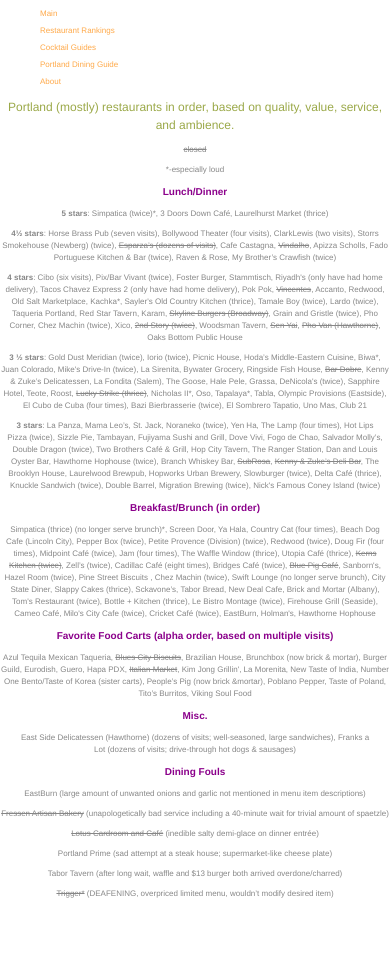
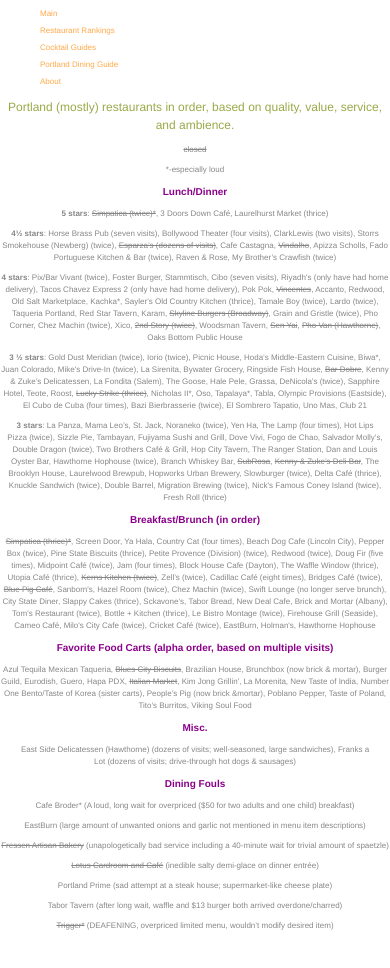
Before and after one commit to gnkatchmar/gkatchmar.com, a plain HTML site: page rest.html in a window 390 px wide. Drawn offline with nearby package versions, Linux system fonts and the light colour scheme.

Commit message:
9/17/16 update

```diff
--- a/css/main.css
+++ b/css/main.css
@@ -156,7 +156,7 @@ a:active {
 
 /* Floated Columns ------------------ */
 
-.
+
 
 
 
--- a/rest.html
+++ b/rest.html
@@ -29,19 +29,19 @@
 
         <h3>Lunch/Dinner</h3>
 
-            <p><b>5 stars</b>: Simpatica&nbsp;(twice)*, 3 Doors Down Café, Laurelhurst Market&nbsp;(thrice)</p>
+            <p><b>5 stars</b>: <del>Simpatica&nbsp;(twice)*</del>, 3 Doors Down Café, Laurelhurst Market&nbsp;(thrice)</p>
 
             <p><b>4½ stars</b>: Horse Brass Pub&nbsp;(seven visits), Bollywood Theater&nbsp;(four visits), ClarkLewis&nbsp;(two visits), Storrs Smokehouse&nbsp;(Newberg)&nbsp;(twice), <del>Esparza’s (dozens of visits)</del>, Cafe Castagna, <del>Vindalho</del>, Apizza Scholls, Fado Portuguese Kitchen &amp&nbsp;Bar&nbsp;(twice), Raven &amp&nbsp;Rose, My&nbsp;Brother’s Crawfish&nbsp;(twice)</p>
 
-            <p><b>4 stars</b>: Cibo&nbsp;(six visits), Pix/Bar Vivant&nbsp;(twice), Foster Burger, Stammtisch, Riyadh's (only have had home delivery), Tacos Chavez Express 2 (only have had home delivery), Pok Pok, <del>Vincentes</del>, Accanto, Redwood, Old Salt Marketplace, Kachka*, Sayler's Old Country Kitchen&nbsp;(thrice), Tamale Boy&nbsp;(twice), Lardo&nbsp;(twice), Taqueria Portland, Red Star Tavern, Karam, <del>Skyline Burgers&nbsp;(Broadway)</del>, Grain and Gristle&nbsp;(twice), Pho Corner, Chez Machin&nbsp;(twice), Xico, <del>2nd Story&nbsp;(twice)</del>, Woodsman Tavern, <del>Sen Yai</del>, <del>Pho Van&nbsp;(Hawthorne)</del>, Oaks Bottom Public&nbsp;House</p>
+            <p><b>4 stars</b>: Pix/Bar Vivant&nbsp;(twice), Foster Burger, Stammtisch, Cibo&nbsp;(seven visits), Riyadh's (only have had home delivery), Tacos Chavez Express 2 (only have had home delivery), Pok Pok, <del>Vincentes</del>, Accanto, Redwood, Old Salt Marketplace, Kachka*, Sayler's Old Country Kitchen&nbsp;(thrice), Tamale Boy&nbsp;(twice), Lardo&nbsp;(twice), Taqueria Portland, Red Star Tavern, Karam, <del>Skyline Burgers&nbsp;(Broadway)</del>, Grain and Gristle&nbsp;(twice), Pho Corner, Chez Machin&nbsp;(twice), Xico, <del>2nd Story&nbsp;(twice)</del>, Woodsman Tavern, <del>Sen Yai</del>, <del>Pho Van&nbsp;(Hawthorne)</del>, Oaks Bottom Public&nbsp;House</p>
 
             <p><b>3 ½ stars</b>: Gold Dust Meridian&nbsp;(twice), Iorio&nbsp;(twice), Picnic House, Hoda’s Middle-Eastern Cuisine, Biwa*, Juan Colorado, Mike's Drive-In&nbsp;(twice), La Sirenita, Bywater Grocery, Ringside Fish House, <del>Bar Dobre</del>, Kenny &amp&nbsp;Zuke’s Delicatessen, La Fondita&nbsp;(Salem), The Goose, Hale Pele, Grassa, DeNicola's (twice), Sapphire Hotel, Teote, Roost, <del>Lucky Strike&nbsp;(thrice)</del>, Nicholas II*, Oso, Tapalaya*, Tabla, Olympic Provisions&nbsp;(Eastside), El Cubo de Cuba&nbsp;(four times), Bazi Bierbrasserie&nbsp;(twice), El Sombrero Tapatio, Uno Mas, Club&nbsp;21 </p>
 
-            <p><b>3 stars</b>: La Panza, Mama Leo’s, St. Jack, Noraneko (twice), Yen Ha, The Lamp&nbsp;(four times), Hot Lips Pizza&nbsp;(twice), Sizzle Pie, Tambayan, Fujiyama Sushi and Grill, Dove Vivi, Fogo de Chao, Salvador Molly’s, Double Dragon&nbsp;(twice), Two Brothers Café &amp&nbsp;Grill, Hop City Tavern, The Ranger Station, Dan and Louis Oyster Bar, Hawthorne Hophouse&nbsp;(twice), Branch Whiskey Bar, <del>SubRosa</del>, <del>Kenny &amp&nbsp;Zuke’s Deli Bar</del>, The Brooklyn House, Laurelwood Brewpub, Hopworks Urban Brewery, Slowburger&nbsp;(twice), Delta Café&nbsp;(thrice), Knuckle Sandwich&nbsp;(twice), Double&nbsp;Barrel, Migration Brewing (twice), Nick's Famous Coney Island (twice)</p>
+            <p><b>3 stars</b>: La Panza, Mama Leo’s, St. Jack, Noraneko (twice), Yen Ha, The Lamp&nbsp;(four times), Hot Lips Pizza&nbsp;(twice), Sizzle Pie, Tambayan, Fujiyama Sushi and Grill, Dove Vivi, Fogo de Chao, Salvador Molly’s, Double Dragon&nbsp;(twice), Two Brothers Café &amp&nbsp;Grill, Hop City Tavern, The Ranger Station, Dan and Louis Oyster Bar, Hawthorne Hophouse&nbsp;(twice), Branch Whiskey Bar, <del>SubRosa</del>, <del>Kenny &amp&nbsp;Zuke’s Deli Bar</del>, The Brooklyn House, Laurelwood Brewpub, Hopworks Urban Brewery, Slowburger&nbsp;(twice), Delta Café&nbsp;(thrice), Knuckle Sandwich&nbsp;(twice), Double&nbsp;Barrel, Migration Brewing (twice), Nick's Famous Coney Island (twice), Fresh Roll (thrice)</p>
 
         <h3>Breakfast/Brunch (in order)</h3>
 
-          <p>Simpatica&nbsp;(thrice) (no longer serve brunch)*, Screen Door, Ya Hala, Country Cat&nbsp;(four times), Beach Dog Cafe&nbsp;(Lincoln City), Pepper Box&nbsp;(twice), Petite Provence&nbsp;(Division)&nbsp;(twice), Redwood&nbsp;(twice), Doug Fir&nbsp;(four times), Midpoint Café&nbsp;(twice), Jam&nbsp;(four times), The Waffle Window&nbsp;(thrice), Utopia Café&nbsp;(thrice), <del>Kerns Kitchen&nbsp;(twice)</del>, Zell’s&nbsp;(twice), Cadillac Café&nbsp;(eight times), Bridges Café&nbsp;(twice), <del>Blue Pig Café</del>, Sanborn's, Hazel Room&nbsp;(twice), Pine Street Biscuits&nbsp;, Chez Machin&nbsp;(twice), Swift Lounge&nbsp;(no longer serve brunch), City State Diner, Slappy Cakes&nbsp;(thrice), Sckavone’s, Tabor Bread, New Deal Cafe, Brick and Mortar&nbsp;(Albany), Tom's Restaurant (twice), Bottle +&nbsp;Kitchen&nbsp;(thrice), Le Bistro Montage&nbsp;(twice), Firehouse Grill&nbsp;(Seaside), Cameo Café, Milo's City Cafe (twice), Cricket Café&nbsp;(twice), EastBurn, Holman's, Hawthorne Hophouse</p>
+          <p><del>Simpatica&nbsp;(thrice)*</del>, Screen Door, Ya Hala, Country Cat&nbsp;(four times), Beach Dog Cafe&nbsp;(Lincoln City), Pepper Box&nbsp;(twice), Pine State Biscuits&nbsp;(thrice), Petite Provence&nbsp;(Division)&nbsp;(twice), Redwood&nbsp;(twice), Doug Fir&nbsp;(five times), Midpoint Café&nbsp;(twice), Jam&nbsp;(four times), Block House Cafe (Dayton), The Waffle Window&nbsp;(thrice), Utopia Café&nbsp;(thrice), <del>Kerns Kitchen&nbsp;(twice)</del>, Zell’s&nbsp;(twice), Cadillac Café&nbsp;(eight times), Bridges Café&nbsp;(twice), <del>Blue Pig Café</del>, Sanborn's, Hazel Room&nbsp;(twice), Chez Machin&nbsp;(twice), Swift Lounge&nbsp;(no longer serve brunch), City State Diner, Slappy Cakes&nbsp;(thrice), Sckavone’s, Tabor Bread, New Deal Cafe, Brick and Mortar&nbsp;(Albany), Tom's Restaurant (twice), Bottle +&nbsp;Kitchen&nbsp;(thrice), Le Bistro Montage&nbsp;(twice), Firehouse Grill&nbsp;(Seaside), Cameo Café, Milo's City Cafe (twice), Cricket Café&nbsp;(twice), EastBurn, Holman's, Hawthorne Hophouse</p>
 
         <h3>Favorite Food Carts&nbsp;(alpha order, based on multiple visits)</h3>
 
@@ -52,6 +52,8 @@
           <p>East Side Delicatessen&nbsp;(Hawthorne)&nbsp;(dozens of visits; well-seasoned, large sandwiches), Franks a Lot&nbsp;(dozens of visits; drive-through hot dogs &amp&nbsp;sausages)</p>
 
         <h3>Dining Fouls</h3>
+
+          <p>Cafe Broder*&nbsp;(A loud, long wait for overpriced ($50 for two adults and one child) breakfast)</p>
 
           <p>EastBurn&nbsp;(large amount of unwanted onions and garlic not
           mentioned in menu item descriptions)</p>
```
Also changed, not shown: index.html (+2 -2 lines).
